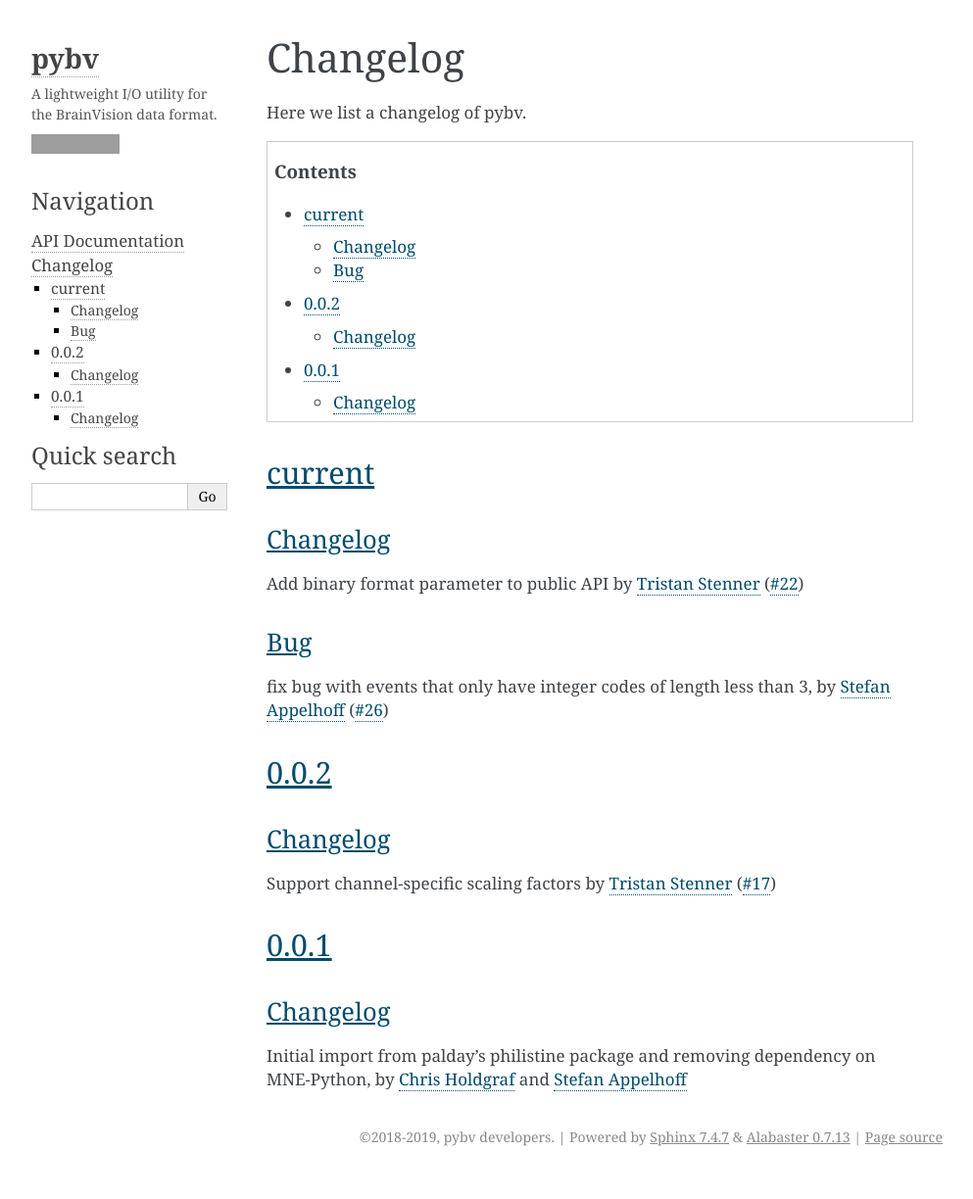
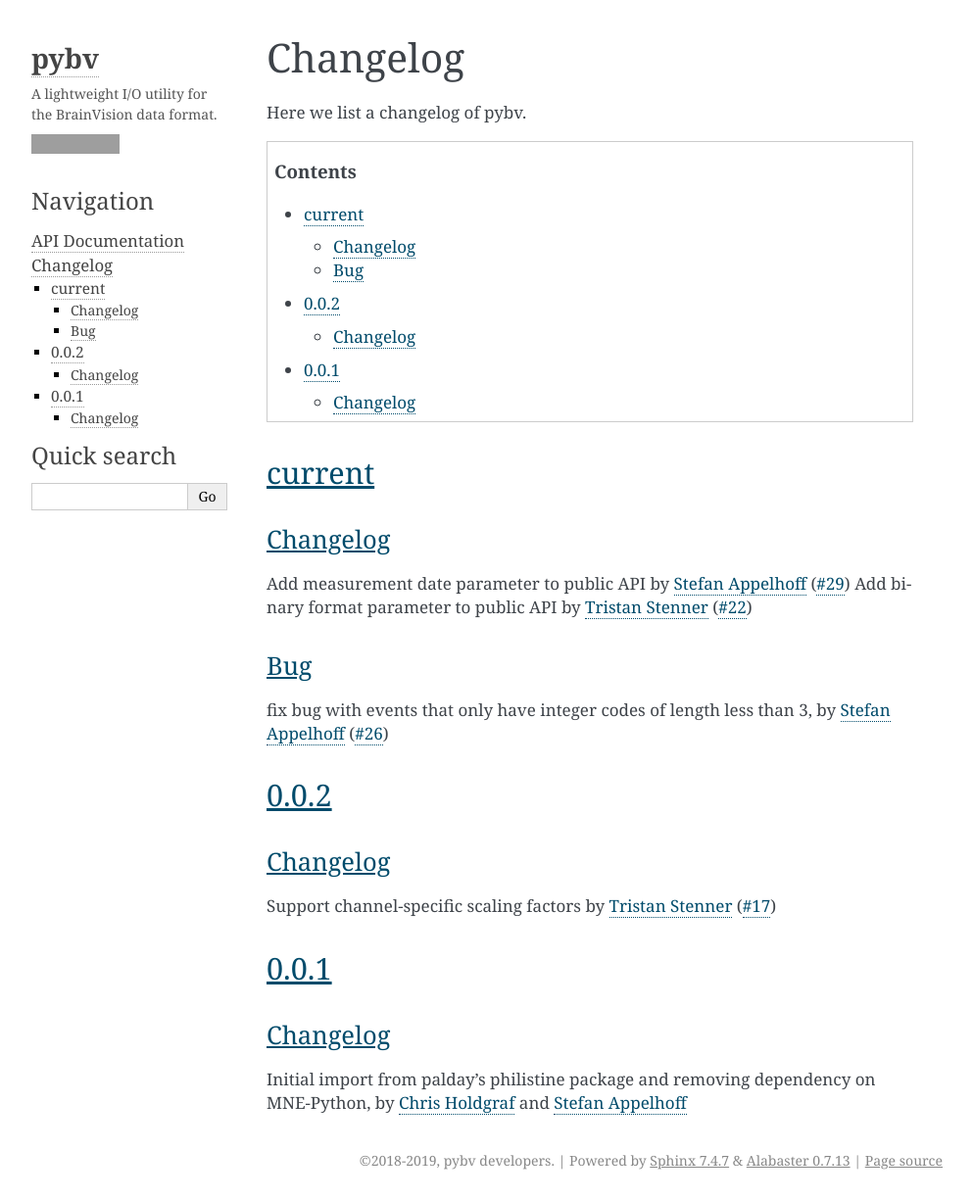
Before and after one commit to bids-standard/pybv, a Sphinx documentation site: the page built from docs/changelog.rst, in a window 1280 px wide and 1224 px high. Shown: the whole window at 98% size, without its empty margins (148-1141 px from the left). Built offline with Sphinx 7.4.7, drawn with Linux system fonts in a browser that asks for light colours; grey boxes are pictures that could not be loaded.

Commit message:
add whats new

```diff
--- a/docs/changelog.rst
+++ b/docs/changelog.rst
@@ -17,6 +17,7 @@ current
 
 Changelog
 ~~~~~~~~~
+Add measurement date parameter to public API by `Stefan Appelhoff`_ (`#29 <https://github.com/bids-standard/pybv/pull/29>`_)
 Add binary format parameter to public API by `Tristan Stenner`_ (`#22 <https://github.com/bids-standard/pybv/pull/22>`_)
 
 Bug
```
